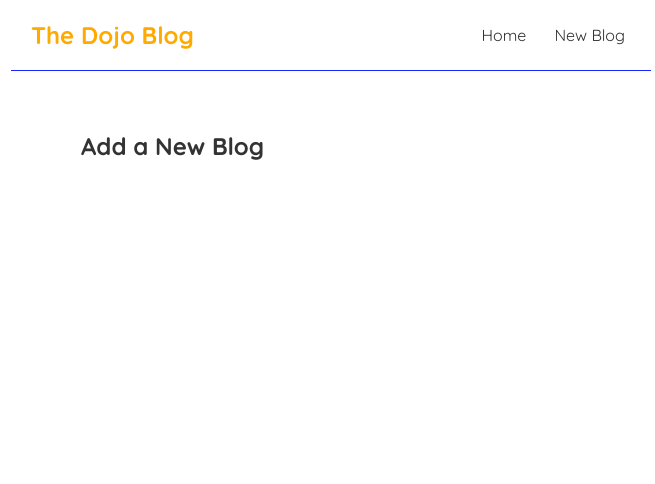
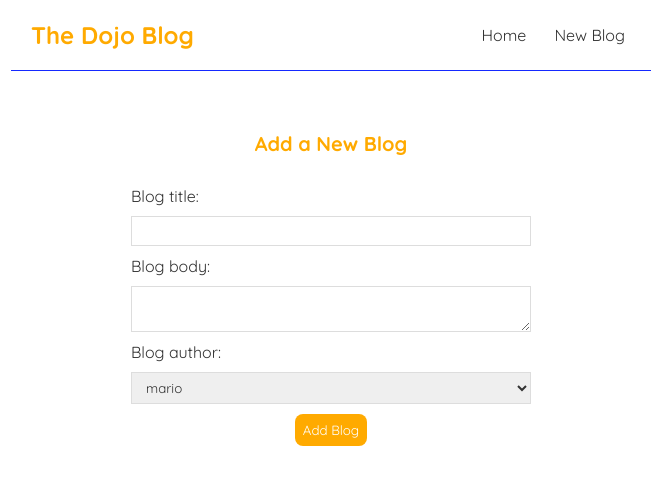
Before and after one commit to BranimirMaksimovic/BlogApp, a React (Create React App) app: page /create in a window 1280 px wide. Shown: the top 484 px of the page, without its empty margins (309-964 px from the left). Built offline with nearby package versions, Linux system fonts and the light colour scheme.

Commit message:
create-delete-blog

```diff
--- a/src/BlogDetails.js
+++ b/src/BlogDetails.js
@@ -1,4 +1,4 @@
-import { useParams } from "react-router-dom";
+import { useHistory, useParams } from "react-router-dom";
 import useFetch from "./useFetch";
 
 const BlogDetails = () => {
@@ -8,6 +8,15 @@
     error,
     isPending,
   } = useFetch("http://localhost:8000/blogs/" + id);
+  const history = useHistory();
+
+  const handleClick = () => {
+    fetch("http://localhost:8000/blogs/" + blog.id, {
+      method: "DELETE",
+    }).then(() => {
+      history.push("/");
+    });
+  };
 
   return (
     <div className="blog-details">
@@ -18,6 +27,7 @@
           <h2>{blog.title}</h2>
           <p>Written by {blog.author}</p>
           <div>{blog.body}</div>
+          <button onClick={handleClick}>delete</button>
         </article>
       )}
     </div>
--- a/src/Create.js
+++ b/src/Create.js
@@ -1,7 +1,49 @@
+import { useState } from "react";
+import { useHistory } from "react-router-dom";
+
 const Create = () => {
+  const [title, setTitle] = useState("");
+  const [body, setBody] = useState("");
+  const [author, setAuthor] = useState("mario");
+  const history = useHistory();
+
+  const handleSubmit = (e) => {
+    e.preventDefault();
+    const blog = { title, body, author };
+
+    fetch("http://localhost:8000/blogs/", {
+      method: "POST",
+      headers: { "Content-Type": "application/json" },
+      body: JSON.stringify(blog),
+    }).then(() => {
+      history.push("/");
+    });
+  };
+
   return (
     <div className="create">
       <h2>Add a New Blog</h2>
+      <form onSubmit={handleSubmit}>
+        <label>Blog title:</label>
+        <input
+          type="text"
+          required
+          value={title}
+          onChange={(e) => setTitle(e.target.value)}
+        />
+        <label>Blog body:</label>
+        <textarea
+          required
+          value={body}
+          onChange={(e) => setBody(e.target.value)}
+        ></textarea>
+        <label>Blog author:</label>
+        <select value={author} onChange={(e) => setAuthor(e.target.value)}>
+          <option value="mario">mario</option>
+          <option value="yoshi">yoshi</option>
+        </select>
+        <button>Add Blog</button>
+      </form>
     </div>
   );
 };
--- a/src/index.css
+++ b/src/index.css
@@ -61,3 +61,44 @@
 .blog-details div {
   margin: 20px 0;
 }
+.blog-details button {
+  background: #ffaa00;
+  color: #fff;
+  border: 0;
+  padding: 8px;
+  border-radius: 8px;
+  cursor: pointer;
+}
+/* create new blog form */
+.create {
+  max-width: 400px;
+  margin: 0 auto;
+  text-align: center;
+}
+.create label {
+  text-align: left;
+  display: block;
+}
+.create h2 {
+  font-size: 20px;
+  color: #ffaa00;
+  margin-bottom: 30px;
+}
+.create input,
+.create textarea,
+.create select {
+  width: 100%;
+  padding: 6px 10px;
+  margin: 10px 0;
+  border: 1px solid #ddd;
+  box-sizing: border-box;
+  display: block;
+}
+.create button {
+  background: #ffaa00;
+  color: #fff;
+  border: 0;
+  padding: 8px;
+  border-radius: 8px;
+  cursor: pointer;
+}
```
